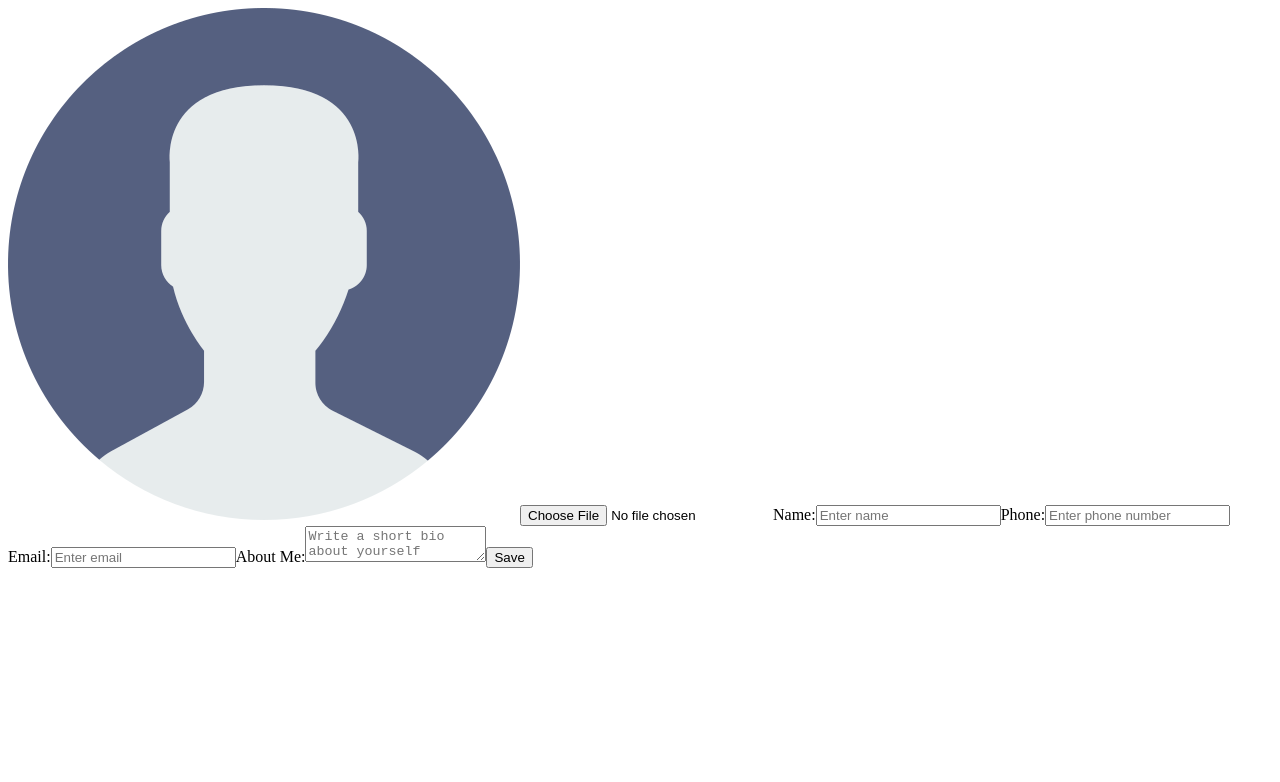
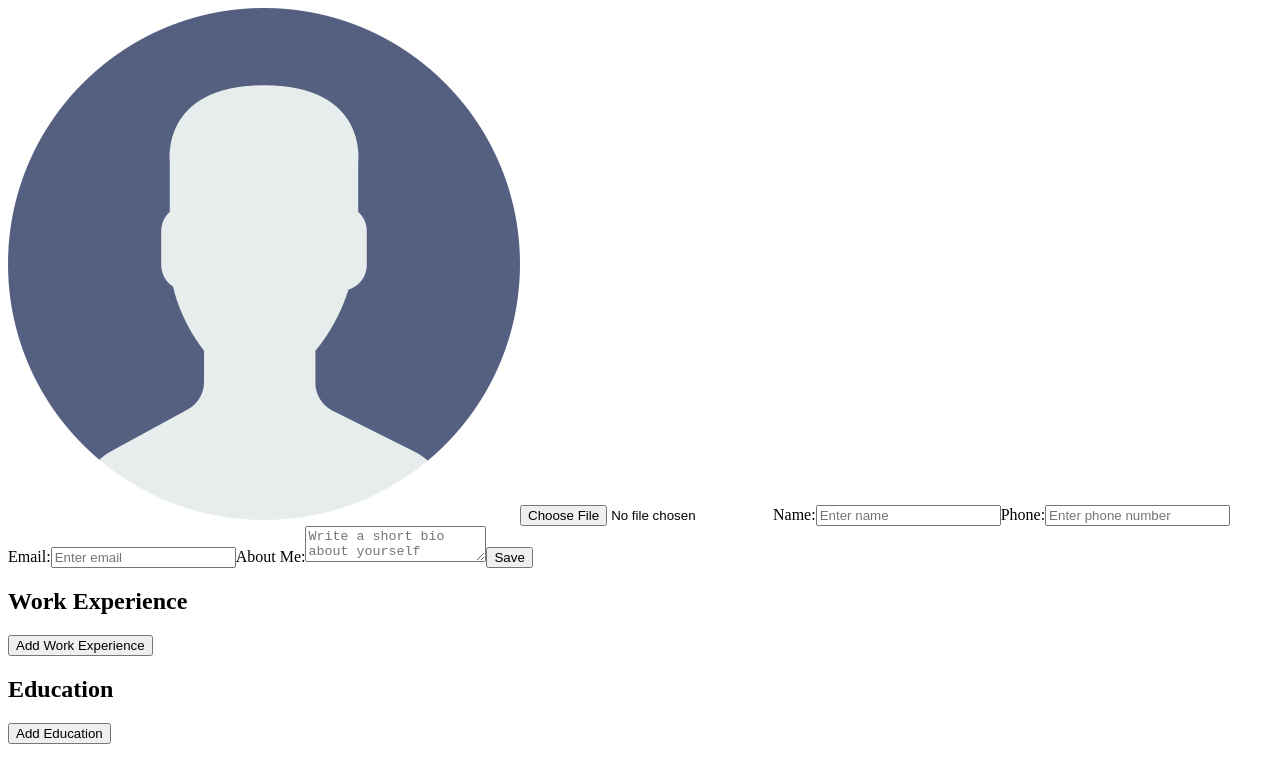
Before and after one commit to bugra-git/react-cv-app, a React (Vite) app: page / in a window 1280 px wide. Shown: the top 782 px of the page. Built offline with nearby package versions, Linux system fonts and the light colour scheme.

Commit message:
Add ExperienceList component that lists, adds, deletes experiences

```diff
--- a/src/components/app.jsx
+++ b/src/components/app.jsx
@@ -1,10 +1,12 @@
 import Bio from "./bio.jsx";
+import ExperienceList from "./resume.jsx";
 
 function App() {
-
   return (
     <div className="app">
       <Bio />
+      <ExperienceList title="Work Experience" type="job" />
+      <ExperienceList title="Education" type="education" />
     </div>
   );
 }
--- a/src/components/resume.jsx
+++ b/src/components/resume.jsx
@@ -109,3 +109,34 @@ function Experience({ type }) {
     </form>
   );
 }
+
+function ExperienceList({ title, type }) {
+    const [items, setItems] = useState([]);
+
+    const addItem = () => {
+        setItems([...items, { id: crypto.randomUUID() }]);
+    };
+
+    const removeItem = (id) => {
+        setItems(items.filter(item => item.id !== id));
+    };
+
+    return (
+        <section>
+            <h2>{title}</h2>
+            <button onClick={addItem}>Add {title}</button>
+            <ul>
+                {items.map((item) => (
+                    <li key={item.id}>
+                        <Experience type={type} />
+                        <button type="button" onClick={() => removeItem(item.id)}>
+                            Delete
+                        </button>
+                    </li>
+                ))}
+            </ul>
+        </section>
+    );
+}
+
+export default ExperienceList;
```
